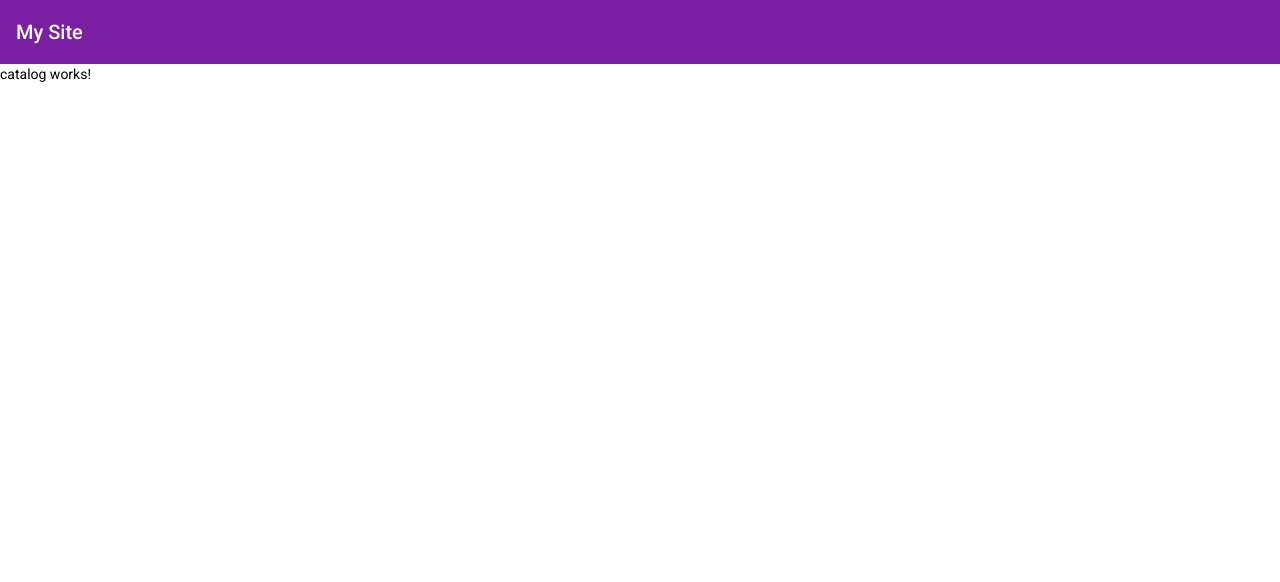
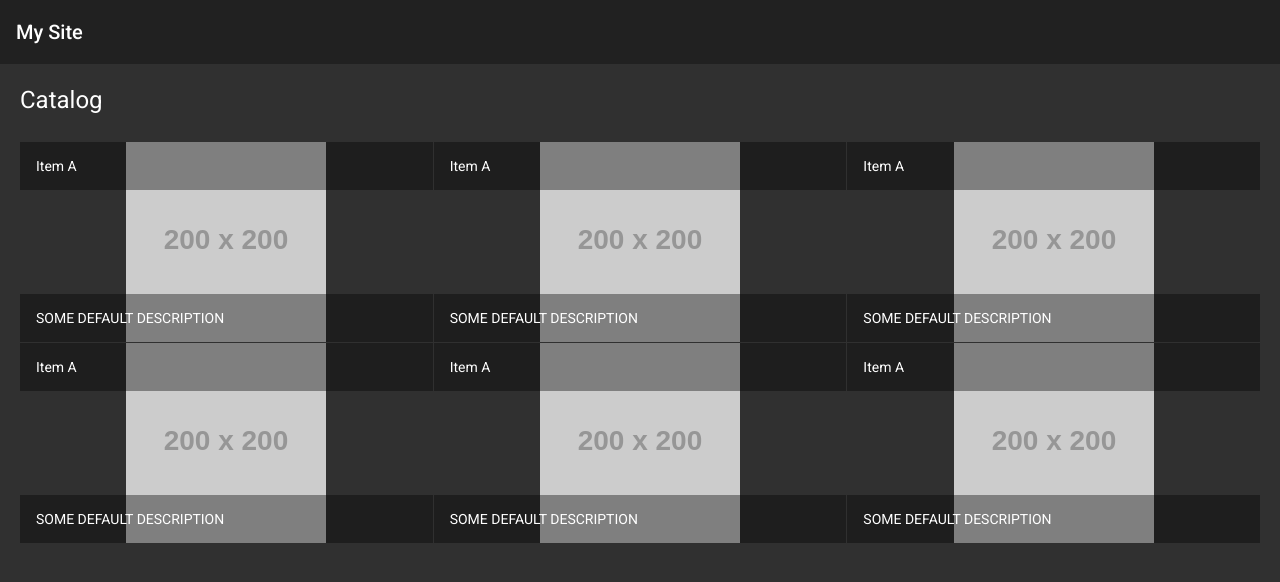
Before and after one commit to Mxkxk/-AngularWeb, an Angular app in the folder maksym-fedoriak-app/: page / in a window 1280 px wide. Shown: the top 582 px of the page. Built offline with nearby package versions, Linux system fonts and the light colour scheme.

Commit message:
Update lab1

```diff
--- a/maksym-fedoriak-app/src/app/app.component.html
+++ b/maksym-fedoriak-app/src/app/app.component.html
@@ -1,2 +1,2 @@
-<mat-toolbar color="primary"><span>My Site</span></mat-toolbar>
+<mat-toolbar color="war"><span>My Site</span></mat-toolbar>
 <app-catalog></app-catalog>
--- a/maksym-fedoriak-app/src/app/app.module.ts
+++ b/maksym-fedoriak-app/src/app/app.module.ts
@@ -7,6 +7,8 @@ import { BrowserAnimationsModule } from '@angular/platform-browser/animations';
 import { MatToolbarModule } from '@angular/material/toolbar';
 import { FlexLayoutModule } from '@angular/flex-layout';
 import { CatalogComponent } from './catalog/catalog.component';
+import { MatListModule } from '@angular/material/list';
+import { MatGridListModule } from '@angular/material/grid-list';
 
 @NgModule({
   declarations: [
@@ -18,7 +20,9 @@ import { CatalogComponent } from './catalog/catalog.component';
     AppRoutingModule,
     BrowserAnimationsModule,
     MatToolbarModule,
-    FlexLayoutModule
+    FlexLayoutModule,
+    MatListModule,
+    MatGridListModule
   ],
   providers: [],
   bootstrap: [AppComponent]
--- a/maksym-fedoriak-app/src/app/catalog/catalog.component.html
+++ b/maksym-fedoriak-app/src/app/catalog/catalog.component.html
@@ -1 +1,23 @@
-<p>catalog works!</p>
+<div class="container" fxLayout="column" fxLayoutGap="10px">
+
+	<div fxFlex>
+		<div>
+			<h1>Catalog</h1>
+		</div>
+	</div>
+	<div fxFlex>
+		<mat-grid-list cols="3" rowHeight="200px">
+			<mat-grid-tile *ngFor="let item of items">
+				<mat-grid-tile-header>
+					<h2 matLine>{{item.label}}</h2>
+				</mat-grid-tile-header>
+				<img matListAvatar src="{{item.image}}" alt="{{item.name}}">
+				<mat-grid-tile-footer>
+					<p matLine>
+						<span>{{item.description | uppercase}}</span>
+					</p>
+				</mat-grid-tile-footer>
+			</mat-grid-tile>
+		</mat-grid-list>
+	</div>
+</div>
--- a/maksym-fedoriak-app/src/app/catalog/catalog.component.ts
+++ b/maksym-fedoriak-app/src/app/catalog/catalog.component.ts
@@ -1,5 +1,5 @@
 import { Component, OnInit } from '@angular/core';
-
+import { Item, itemsConst } from '../shared/item';
 @Component({
   selector: 'app-catalog',
   templateUrl: './catalog.component.html',
@@ -7,7 +7,11 @@ import { Component, OnInit } from '@angular/core';
 })
 export class CatalogComponent implements OnInit {
 
-  constructor() { }
+  items:Item[];
+
+  constructor() {
+    this.items = itemsConst;
+  }
 
   ngOnInit(): void {
   }
--- /dev/null
+++ b/maksym-fedoriak-app/src/app/shared/item.ts
@@ -0,0 +1,74 @@
+export class Item{
+	id:string = "";
+	name:string = "";
+	image:string = "";
+	category:string = "";
+	label:string = "";
+	price:string = "";
+	description:string = "";
+	featured:boolean = false;
+
+}
+
+export const itemsConst:Item[] = [
+    {
+      id:'0',
+      name:'Item 1',
+      image:'https://via.placeholder.com/200?text=Item',
+      category:'A',
+      label:'Item A',
+      price:'200',
+      description:'Some default description',
+      featured:true
+    },
+    {
+      id:'1',
+      name:'Item 2',
+      image:'https://via.placeholder.com/200?text=Item',
+      category:'A',
+      label:'Item A',
+      price:'200',
+      description:'Some default description',
+      featured:true
+    },
+    {
+      id:'2',
+      name:'Item 3',
+      image:'https://via.placeholder.com/200?text=Item',
+      category:'A',
+      label:'Item A',
+      price:'200',
+      description:'Some default description',
+      featured:true
+    },
+    {
+      id:'3',
+      name:'Item 4',
+      image:'https://via.placeholder.com/200?text=Item',
+      category:'A',
+      label:'Item A',
+      price:'200',
+      description:'Some default description',
+      featured:true
+    },
+    {
+      id:'4',
+      name:'Item 5',
+      image:'https://via.placeholder.com/200?text=Item',
+      category:'A',
+      label:'Item A',
+      price:'200',
+      description:'Some default description',
+      featured:true
+    },
+    {
+      id:'5',
+      name:'Item 6',
+      image:'https://via.placeholder.com/200?text=Item',
+      category:'A',
+      label:'Item A',
+      price:'200',
+      description:'Some default description',
+      featured:true
+    }
+];
--- a/maksym-fedoriak-app/src/index.html
+++ b/maksym-fedoriak-app/src/index.html
@@ -10,7 +10,7 @@
   <link href="https://fonts.googleapis.com/css2?family=Roboto:wght@300;400;500&display=swap" rel="stylesheet">
   <link href="https://fonts.googleapis.com/icon?family=Material+Icons" rel="stylesheet">
 </head>
-<body class="mat-typography">
+<body class="mat-typography mat-app-background">
   <app-root></app-root>
 </body>
 </html>
--- a/maksym-fedoriak-app/src/styles.scss
+++ b/maksym-fedoriak-app/src/styles.scss
@@ -3,3 +3,8 @@
 
 html, body { height: 100%; }
 body { margin: 0; font-family: Roboto, "Helvetica Neue", sans-serif; }
+
+.container {
+	margin: 20px;
+	display: flex;
+}
```
Also changed, not shown: maksym-fedoriak-app/src/app/shared/items.ts (deleted, +0 -11 lines).
